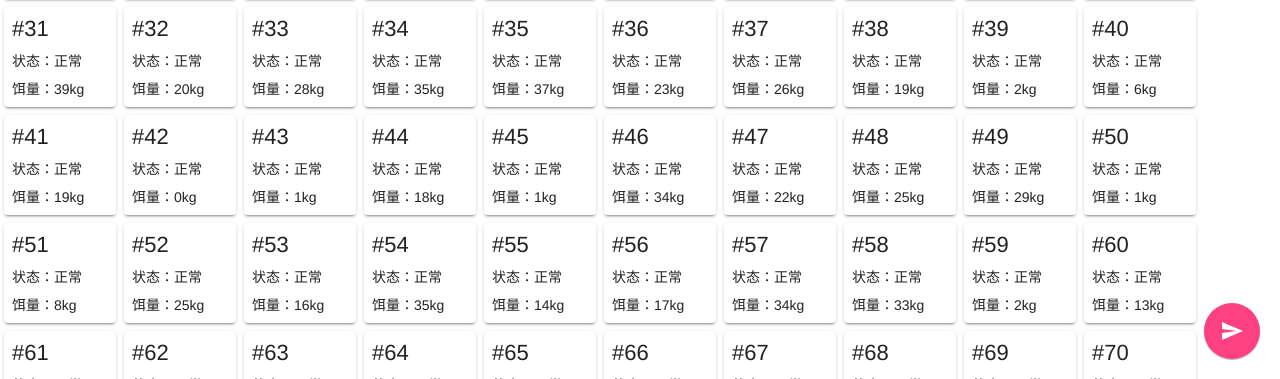
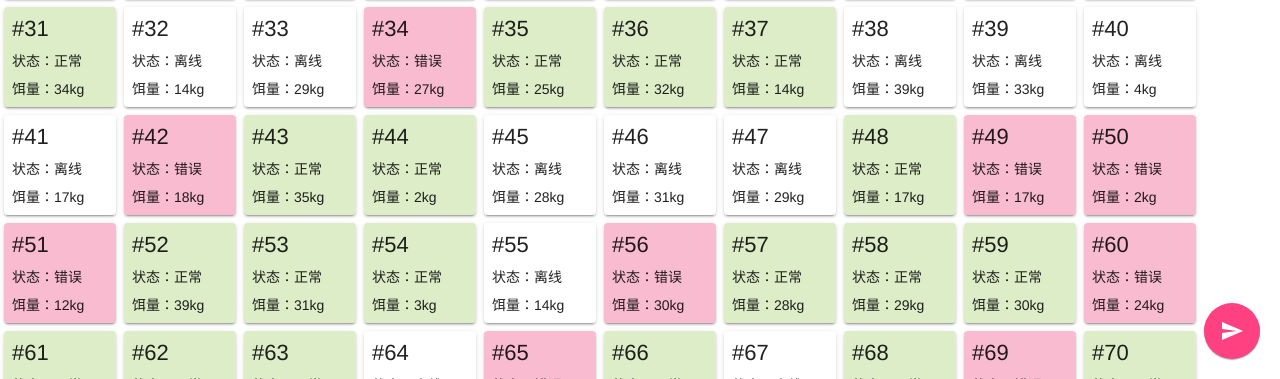
Before and after one commit to flaribbit/pwa-feeding-bait-manage, a website: page index.html in a window 1280 px wide. Shown: the part 421-800 px from the top of the page. Drawn offline with nearby package versions, Linux system fonts and the light colour scheme.

Commit message:
样式加入

```diff
--- a/css/index.css
+++ b/css/index.css
@@ -36,6 +36,18 @@
     padding: 4px;
 }
 
+.machine-status-normal {
+    background: #dcedc8;
+}
+
+.machine-status-error {
+    background: #f8bbd0;
+}
+
+.machine-status-offline {
+    background: white;
+}
+
 .button_float {
     z-index: 10;
     position: fixed;
--- a/index.html
+++ b/index.html
@@ -40,7 +40,7 @@
                 </div>
                 <div class="mdl-grid no-space">
                     <div class="mdl-cell machine-cell-container" v-for="item in items" style="cursor:hand" onclick="a">
-                        <div class="mdl-cell machine-cell mdl-shadow--2dp">
+                        <div class="mdl-cell machine-cell mdl-shadow--2dp" v-bind:class="{'machine-status-normal':item.normal,'machine-status-offline':item.offline,'machine-status-error':item.error}">
                             <div class="mdl-grid machine-cell-id">
                                 #{{item.id}}
                             </div>
@@ -69,15 +69,28 @@
             }
         });
         for(let i=0;i<160;i++){
-            app.items.push({
+            let t={
                 id: i+1,
-                status: "正常",
                 time0: "00:00",
                 time1: "23:59",
                 amount: Math.floor(40*Math.random()),
                 distance: Math.floor(100*Math.random()),
+                normal: false,
+                offline: false,
                 error: false
-            })
+            };
+            let rand=Math.random();
+            if(rand<0.2){
+                t.status="离线";
+                t.offline=true;
+            }else if(rand<0.4){
+                t.status="错误";
+                t.error=true;
+            }else{
+                t.status="正常";
+                t.normal=true;
+            }
+            app.items.push(t)
         }
         // $.getJSON("https://demoapp-server.herokuapp.com/",data=>{
         //     app.items=data
```
